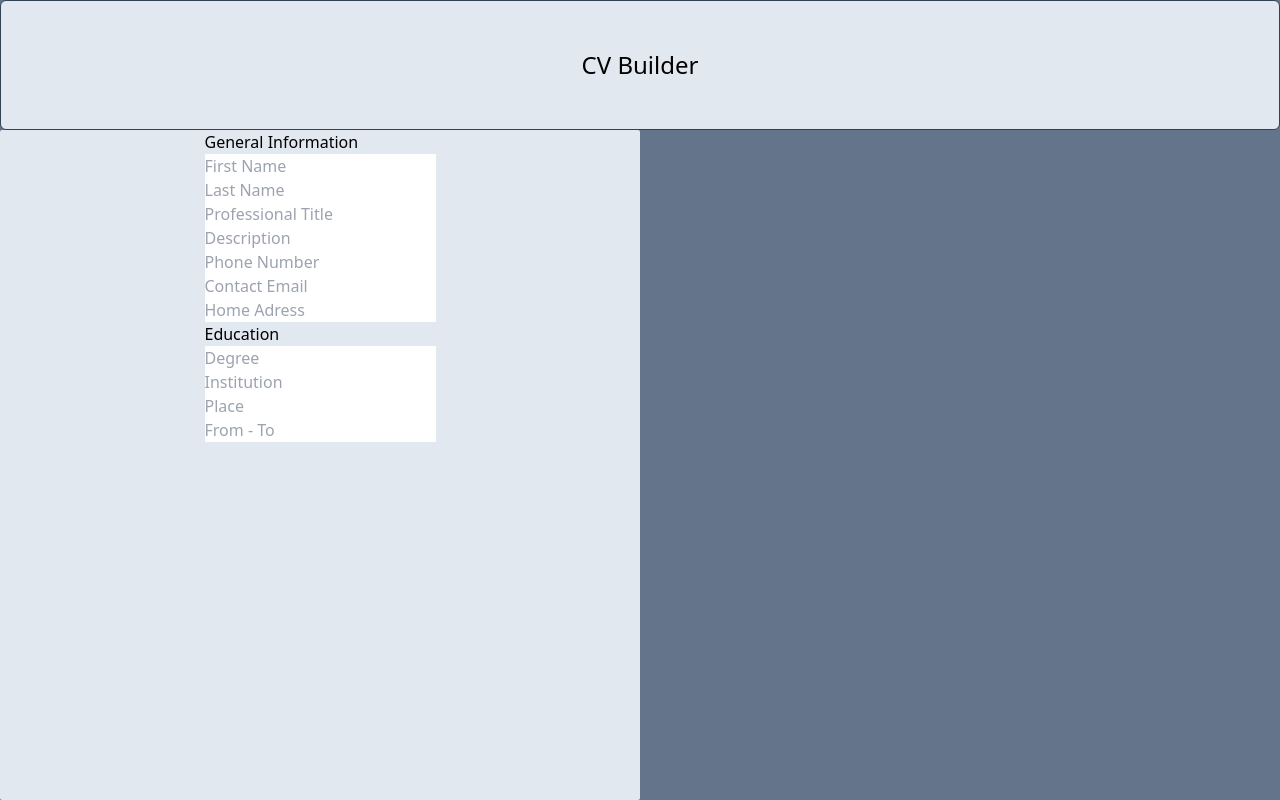
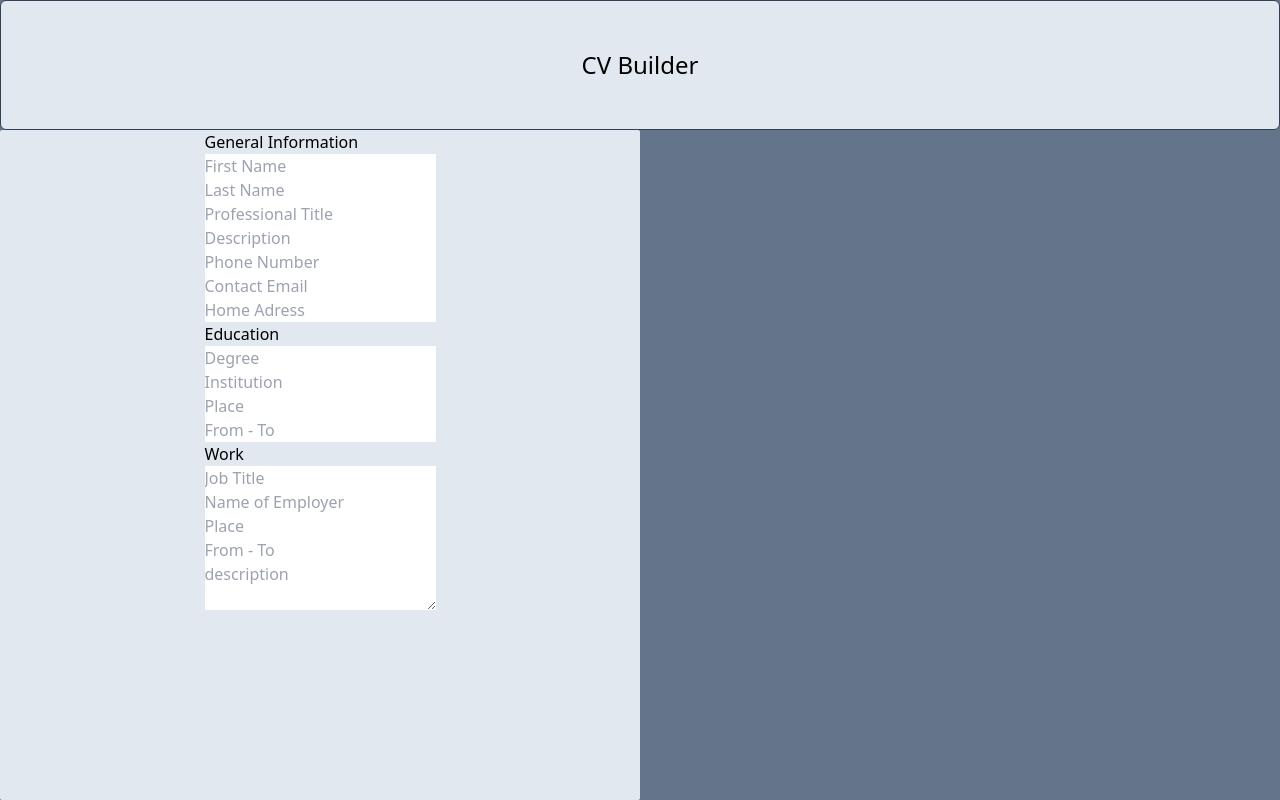
Before and after one commit to bdaneels/odin-cv, a React (Vite) app: page / in a window 1280 px wide. Built offline with nearby package versions, Linux system fonts and the light colour scheme.

Commit message:
finalize raw jsx for left pane

```diff
--- a/src/components/general.jsx
+++ /dev/null
@@ -1,16 +0,0 @@
-import "../App.css";
-
-export default function GeneralCard() {
-  return (
-    <div className="flex flex-col">
-      <h2>General Information</h2>
-      <input placeholder={"First Name"} />
-      <input placeholder={"Last Name"} />
-      <input placeholder={"Professional Title"} />
-      <input placeholder={"Description"} />
-      <input placeholder={"Phone Number"} />
-      <input placeholder={"Contact Email"} />
-      <input placeholder={"Home Adress"} />
-    </div>
-  );
-}
--- a/src/components/education.jsx
+++ b/src/components/left/education.jsx
@@ -1,4 +1,4 @@
-import "../App.css";
+import "/src/App.css";
 
 export default function EducationCard() {
   return (
--- /dev/null
+++ b/src/components/left/general.jsx
@@ -0,0 +1,16 @@
+import "/src/App.css";
+
+export default function GeneralCard() {
+  return (
+    <div className="flex flex-col">
+      <h2>General Information</h2>
+      <input placeholder="First Name" />
+      <input placeholder="Last Name" />
+      <input placeholder="Professional Title" />
+      <input placeholder="Description" />
+      <input placeholder="Phone Number" />
+      <input placeholder="Contact Email" />
+      <input placeholder="Home Adress" />
+    </div>
+  );
+}
--- /dev/null
+++ b/src/components/left/work.jsx
@@ -0,0 +1,14 @@
+import "/src/App.css";
+
+export default function WorkCard() {
+  return (
+    <div className="flex flex-col">
+      <h2>Work</h2>
+      <input placeholder="Job Title" />
+      <input placeholder="Name of Employer" />
+      <input placeholder="Place" />
+      <input placeholder="From - To" />
+      <textarea type="text" placeholder="description" />
+    </div>
+  );
+}
--- a/src/components/leftpanel.jsx
+++ b/src/components/leftpanel.jsx
@@ -1,12 +1,14 @@
 import "../App.css";
-import EducationCard from "./education";
-import GeneralCard from "./general";
+import EducationCard from "./left/education";
+import GeneralCard from "./left/general";
+import WorkCard from "./left/work";
 
 function LeftPanel() {
   return (
     <div className="h-full w-1/2 bg-slate-200 rounded-sm flex flex-col justify-start items-center">
       <GeneralCard />
       <EducationCard />
+      <WorkCard />
     </div>
   );
 }
```
Also changed, not shown: src/components/work.jsx (deleted).
